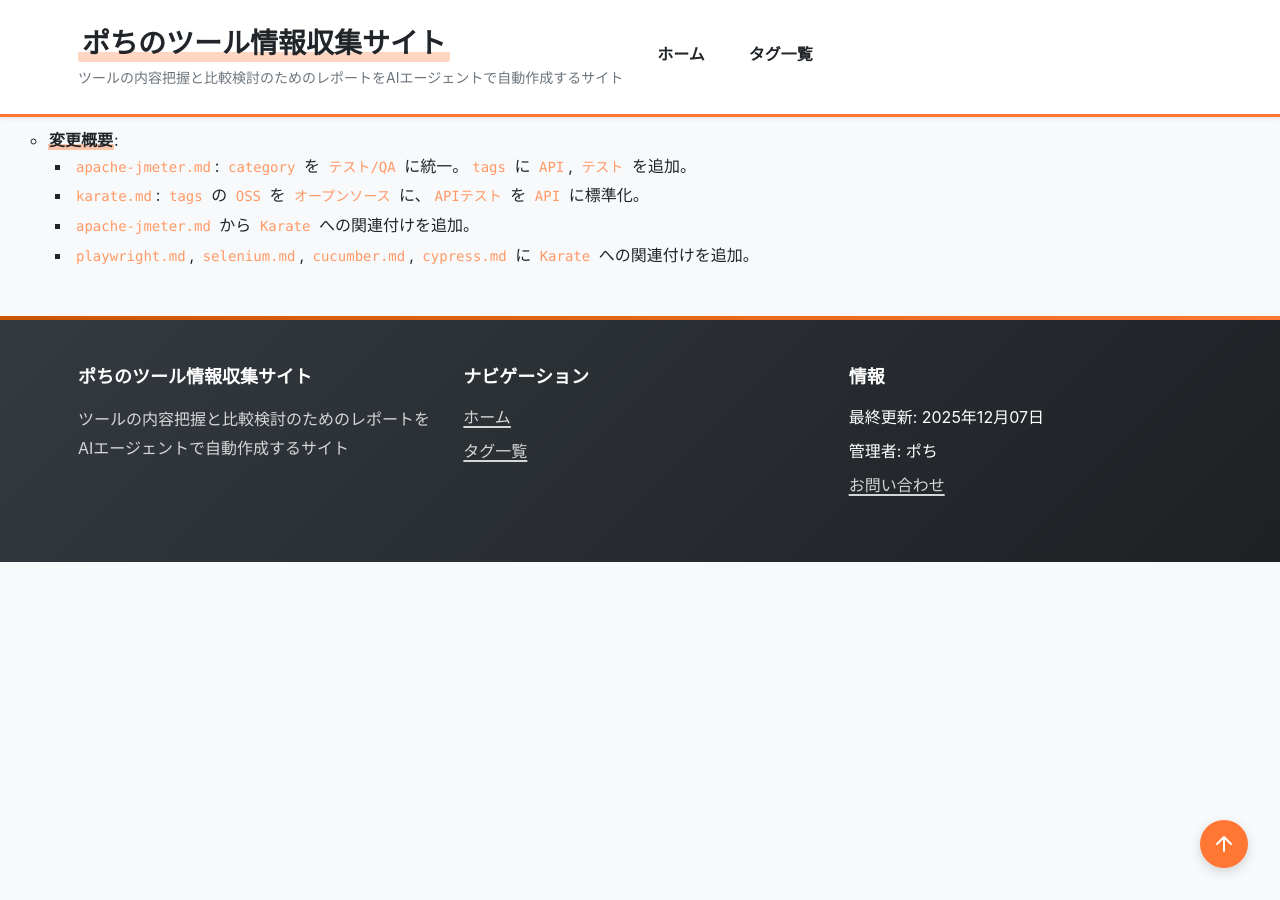
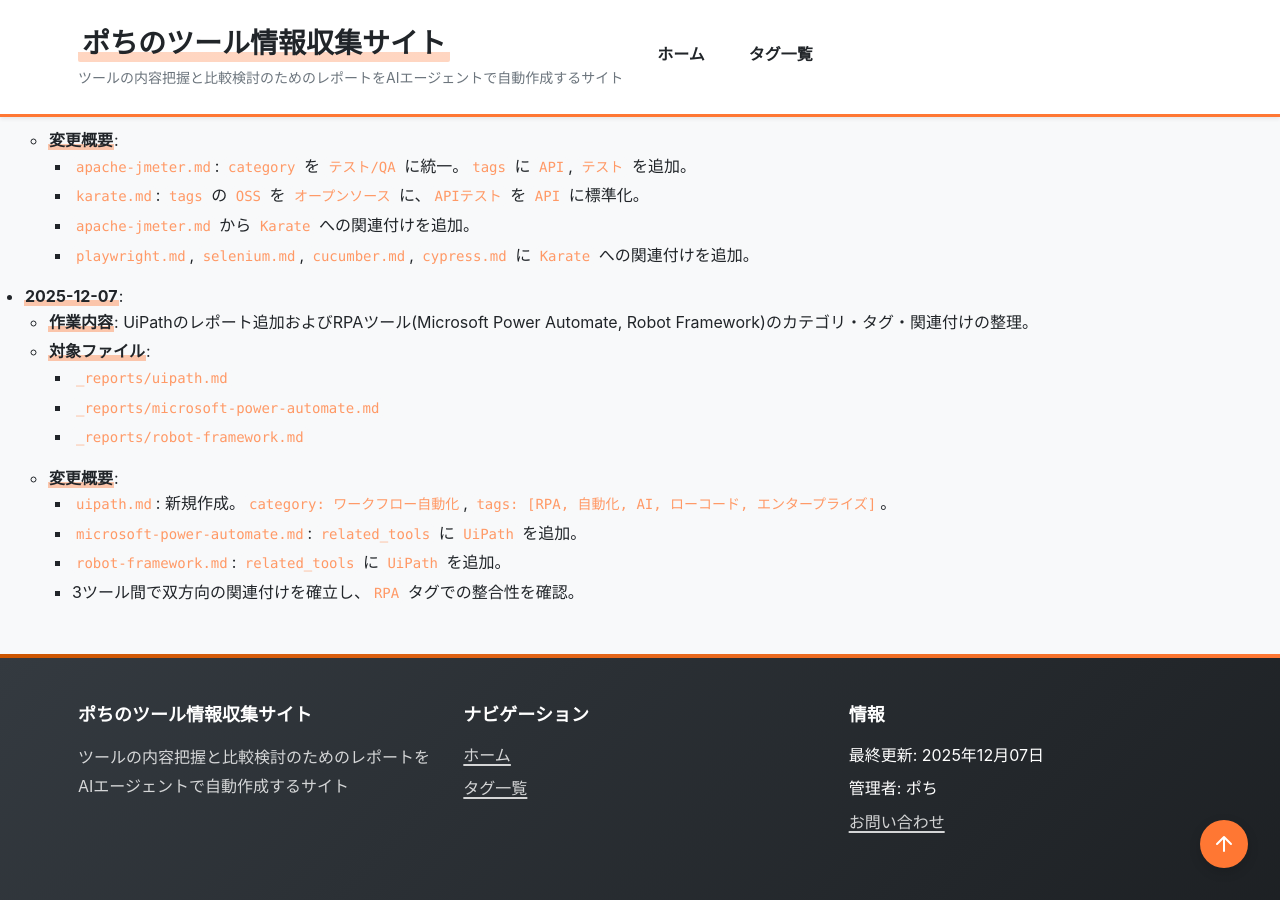
Before and after one commit to aegisfleet/tool-survey-report, a Jekyll site: the page built from task-organizing-category-tags.md, in a window 1280 px wide and 900 px high, scrolled down 14435 px. Built offline with Jekyll 4.4.1, drawn with Linux system fonts in a browser that asks for light colours; our own code applies the rules of GitHub Pages for plain Markdown files.

Commit message:
Add UiPath report and organize RPA tools (#229)
- Create `_reports/uipath.md` with category 'ワークフロー自動化' and tag 'RPA'
- Update `_reports/microsoft-power-automate.md` to link to UiPath
- Update `_reports/robot-framework.md` to link to UiPath
- Log changes in `task-organizing-category-tags.md`

Co-authored-by: google-labs-jules[bot] <161369871+google-labs-jules[bot]@users.noreply.github.com>

```diff
--- a/task-organizing-category-tags.md
+++ b/task-organizing-category-tags.md
@@ -517,3 +517,14 @@ grep -l "category.*AI.*コーディング" _reports/*.md
     - `karate.md`: `tags` の `OSS` を `オープンソース` に、`APIテスト` を `API` に標準化。
     - `apache-jmeter.md` から `Karate` への関連付けを追加。
     - `playwright.md`, `selenium.md`, `cucumber.md`, `cypress.md` に `Karate` への関連付けを追加。
+- **2025-12-07**:
+  - **作業内容**: UiPathのレポート追加およびRPAツール(Microsoft Power Automate, Robot Framework)のカテゴリ・タグ・関連付けの整理。
+  - **対象ファイル**:
+    - `_reports/uipath.md`
+    - `_reports/microsoft-power-automate.md`
+    - `_reports/robot-framework.md`
+  - **変更概要**:
+    - `uipath.md`: 新規作成。`category: ワークフロー自動化`, `tags: [RPA, 自動化, AI, ローコード, エンタープライズ]`。
+    - `microsoft-power-automate.md`: `related_tools` に `UiPath` を追加。
+    - `robot-framework.md`: `related_tools` に `UiPath` を追加。
+    - 3ツール間で双方向の関連付けを確立し、`RPA` タグでの整合性を確認。
```
Also changed, not shown: _reports/microsoft-power-automate.md (+1 -0 lines), _reports/robot-framework.md (+1 -0 lines), _reports/uipath.md (added, +124 -0 lines).
